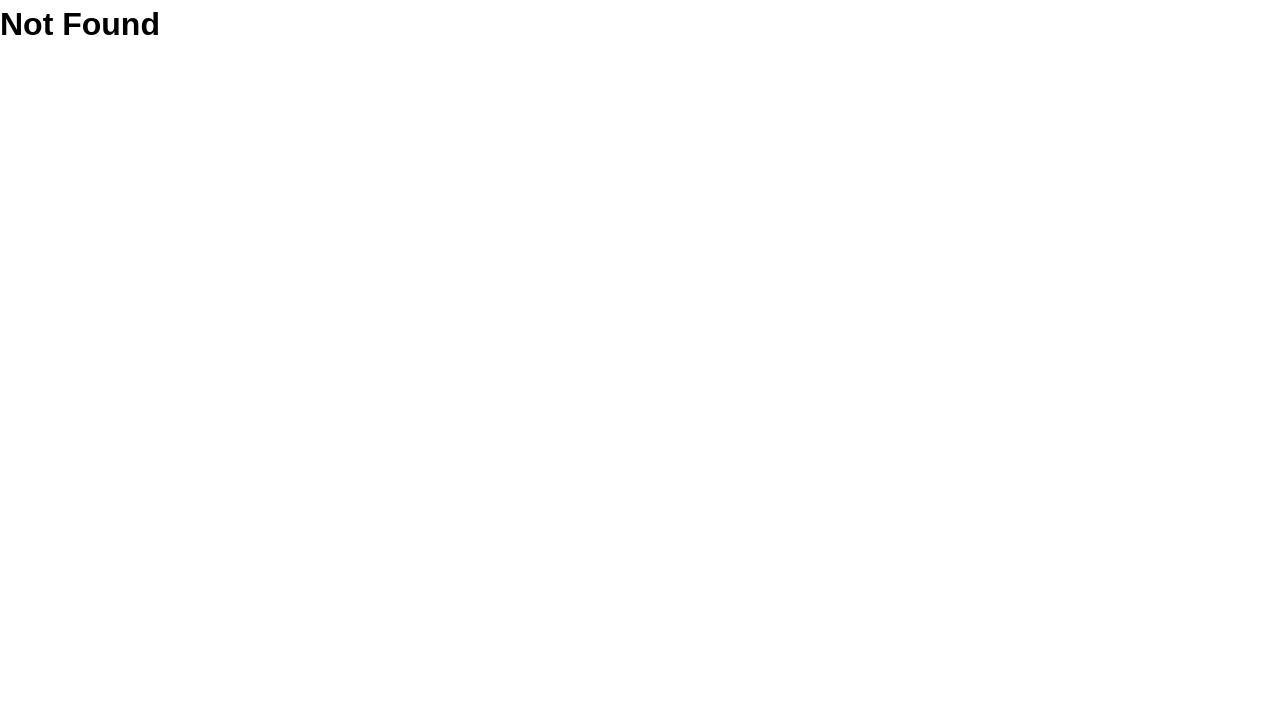
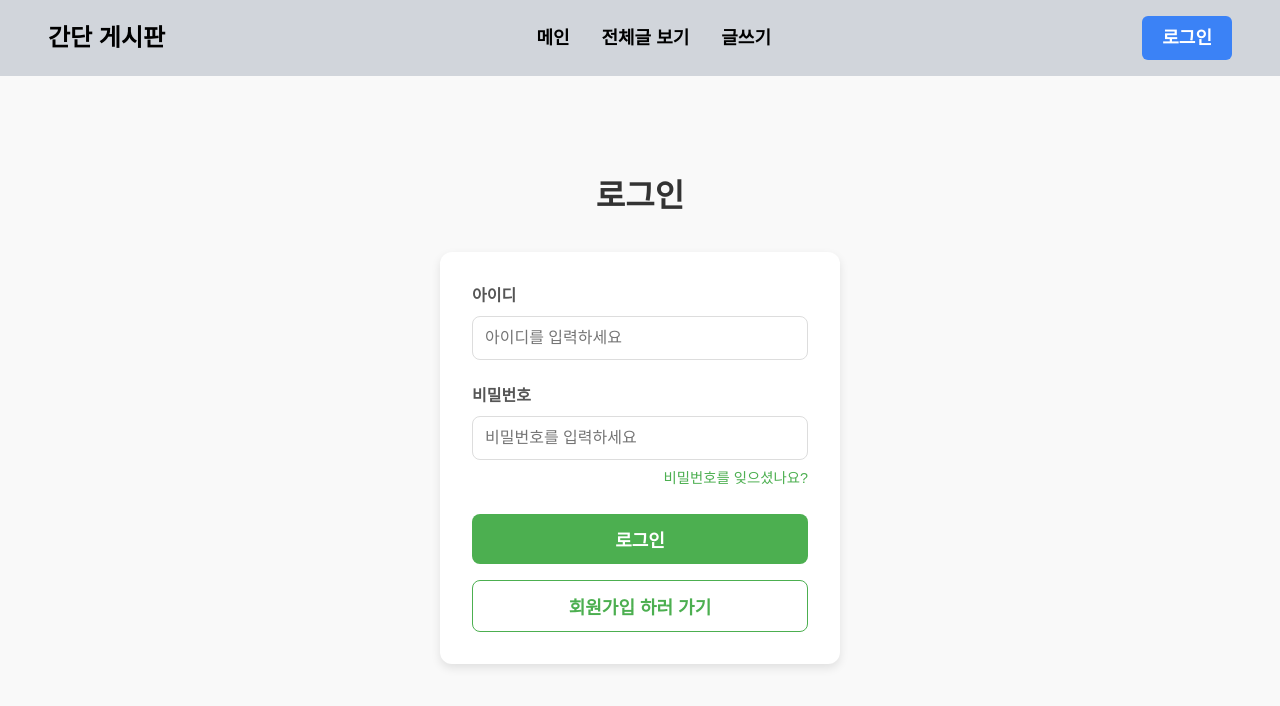
Before and after one commit to karpitony/styled-crud, a React (Vite) app in the folder client/: page /login in a window 1280 px wide. Shown: the top 706 px of the page. Built offline with nearby package versions, Linux system fonts and the light colour scheme.

Commit message:
feat: 로그인/회원가입 페이지 만들기

```diff
--- a/client/package.json
+++ b/client/package.json
@@ -13,7 +13,8 @@
     "react": "^18.3.1",
     "react-dom": "^18.3.1",
     "react-router": "^7.1.3",
-    "styled-components": "^6.1.14"
+    "styled-components": "^6.1.14",
+    "zustand": "^5.0.3"
   },
   "devDependencies": {
     "@eslint/js": "^9.17.0",
--- a/client/src/Router.tsx
+++ b/client/src/Router.tsx
@@ -2,7 +2,8 @@ import { RouterProvider, createBrowserRouter } from 'react-router';
 import _Layout from './pages/_Layout';
 import NotFound from './pages/NotFound';
 import MainPage from '@/pages/MainPage';
-
+import Login from '@/pages/Login';
+import Register from '@/pages/Register';
 
 export default function Router() {
   const router = createBrowserRouter([
@@ -11,6 +12,8 @@ export default function Router() {
       element: <_Layout />,
       children: [
         { path: '/', element: <MainPage /> },
+        { path: '/login', element: <Login /> },
+        { path: '/register', element: <Register /> },
       ],
     },
     {
--- /dev/null
+++ b/client/src/components/common/Form.styled.tsx
@@ -0,0 +1,99 @@
+import styled from "styled-components";
+
+export const Container = styled.div`
+  display: flex;
+  flex-direction: column;
+  align-items: center;
+  justify-content: flex-start;
+  min-height: 100vh;
+  background-color: #f9f9f9;
+  padding-top: 6rem;
+`;
+
+export const Title = styled.h1`
+  font-size: 2rem;
+  font-weight: bold;
+  margin-bottom: 2rem;
+  color: #333;
+`;
+
+export const Form = styled.form`
+  display: flex;
+  flex-direction: column;
+  width: 100%;
+  max-width: 400px;
+  background: #fff;
+  padding: 2rem;
+  border-radius: 0.75rem;
+  box-shadow: 0 4px 10px rgba(0, 0, 0, 0.1);
+`;
+
+export const Label = styled.label`
+  font-size: 1rem;
+  font-weight: 600;
+  margin-bottom: 0.5rem;
+  color: #555;
+`;
+
+export const Input = styled.input`
+  font-size: 1rem;
+  padding: 0.75rem;
+  margin-bottom: 1.5rem;
+  border: 1px solid #ddd;
+  border-radius: 0.5rem;
+  outline: none;
+  transition: border-color 0.2s;
+
+  &:focus {
+    border-color: #4caf50;
+  }
+`;
+
+export const Button = styled.button`
+  padding: 0.75rem 1rem;
+  background-color: #4caf50;
+  border: none;
+  border-radius: 0.5rem;
+  color: white;
+  font-size: 1.125rem;
+  font-weight: bold;
+  cursor: pointer;
+  transition: background-color 0.3s;
+
+  &:hover {
+    background-color: #45a049;
+  }
+`;
+
+export const OutlineButton = styled.button`
+  padding: 0.75rem 1rem;
+  background-color: transparent;
+  border: 1px solid #4caf50;
+  border-radius: 0.5rem;
+  color: #4caf50;
+  font-size: 1.125rem;
+  font-weight: bold;
+  cursor: pointer;
+  margin-top: 1rem;
+  transition: background-color 0.3s, color 0.3s;
+
+  &:hover {
+    background-color: #4caf50;
+    color: white;
+  }
+`;
+
+export const Link = styled.a`
+  font-size: 0.9rem;
+  color: #4caf50;
+  text-align: right;
+  margin-top: -1rem;
+  margin-bottom: 1.5rem;
+  cursor: pointer;
+  text-decoration: none;
+  transition: color 0.2s;
+
+  &:hover {
+    color: #45a049;
+  }
+`;
--- a/client/src/components/layout/Header/Header.tsx
+++ b/client/src/components/layout/Header/Header.tsx
@@ -1,8 +1,14 @@
 import { useState } from "react";
+import { useNavigate } from "react-router";
 import { Nav, DesktopUl, Li, LoginButton } from "./Header.styled";
 
 export default function Header() {
   const [isLogin, setIsLogin] = useState(false);
+  const navigate = useNavigate();
+  const loginButtonOnClick = () => {
+    navigate('/login');
+    setIsLogin(!isLogin);
+  };
 
   return (
     <Nav>
@@ -13,7 +19,7 @@ export default function Header() {
         <Li><a href="/post-write">글쓰기</a></Li>
         {isLogin && <Li><a href="/mypage">마이페이지</a></Li>}
       </DesktopUl>
-      <LoginButton onClick={() => setIsLogin(!isLogin)}>
+      <LoginButton onClick={loginButtonOnClick}>
         {isLogin ? '로그아웃' : '로그인'}
       </LoginButton>
     </Nav>
--- /dev/null
+++ b/client/src/pages/Login.tsx
@@ -0,0 +1,32 @@
+import {
+  Container,
+  Title,
+  Form,
+  Label,
+  Input,
+  Button as LoginButton,
+  OutlineButton,
+  Link as ForgotPassword,
+} from "@/components/common/Form.styled";
+import { useNavigate } from "react-router";
+
+export default function Login() {
+  const navigate = useNavigate();
+
+  return (
+    <Container>
+      <Title>로그인</Title>
+      <Form>
+        <Label htmlFor="id">아이디</Label>
+        <Input type="text" id="id" placeholder="아이디를 입력하세요" />
+        <Label htmlFor="password">비밀번호</Label>
+        <Input type="password" id="password" placeholder="비밀번호를 입력하세요" />
+        <ForgotPassword href="#">비밀번호를 잊으셨나요?</ForgotPassword>
+        <LoginButton>로그인</LoginButton>
+        <OutlineButton onClick={() => navigate("/register")}>
+          회원가입 하러 가기
+        </OutlineButton>
+      </Form>
+    </Container>
+  );
+}
--- /dev/null
+++ b/client/src/pages/Register.tsx
@@ -0,0 +1,35 @@
+import {
+  Container,
+  Title,
+  Form,
+  Label,
+  Input,
+  Button as RegisterButton,
+  OutlineButton,
+} from "@/components/common/Form.styled";
+
+export default function Register() {
+  return (
+    <Container>
+      <Title>회원가입</Title>
+      <Form>
+        <Label htmlFor="id">아이디</Label>
+        <Input type="text" id="id" placeholder="아이디를 입력하세요" />
+        <Label htmlFor="nickname">닉네임</Label>
+        <Input type="text" id="nickname" placeholder="닉네임을 입력하세요" />
+        <Label htmlFor="password">비밀번호</Label>
+        <Input type="password" id="password" placeholder="비밀번호를 입력하세요" />
+        <Label htmlFor="confirmPassword">비밀번호 확인</Label>
+        <Input
+          type="password"
+          id="confirmPassword"
+          placeholder="비밀번호를 다시 입력하세요"
+        />
+        <RegisterButton>회원가입</RegisterButton>
+        <OutlineButton onClick={() => alert("로그인 페이지로 이동")}>
+          로그인으로 돌아가기
+        </OutlineButton>
+      </Form>
+    </Container>
+  );
+}
```
Also changed, not shown: 2 other files (tests, documents, lock files or other folders).
